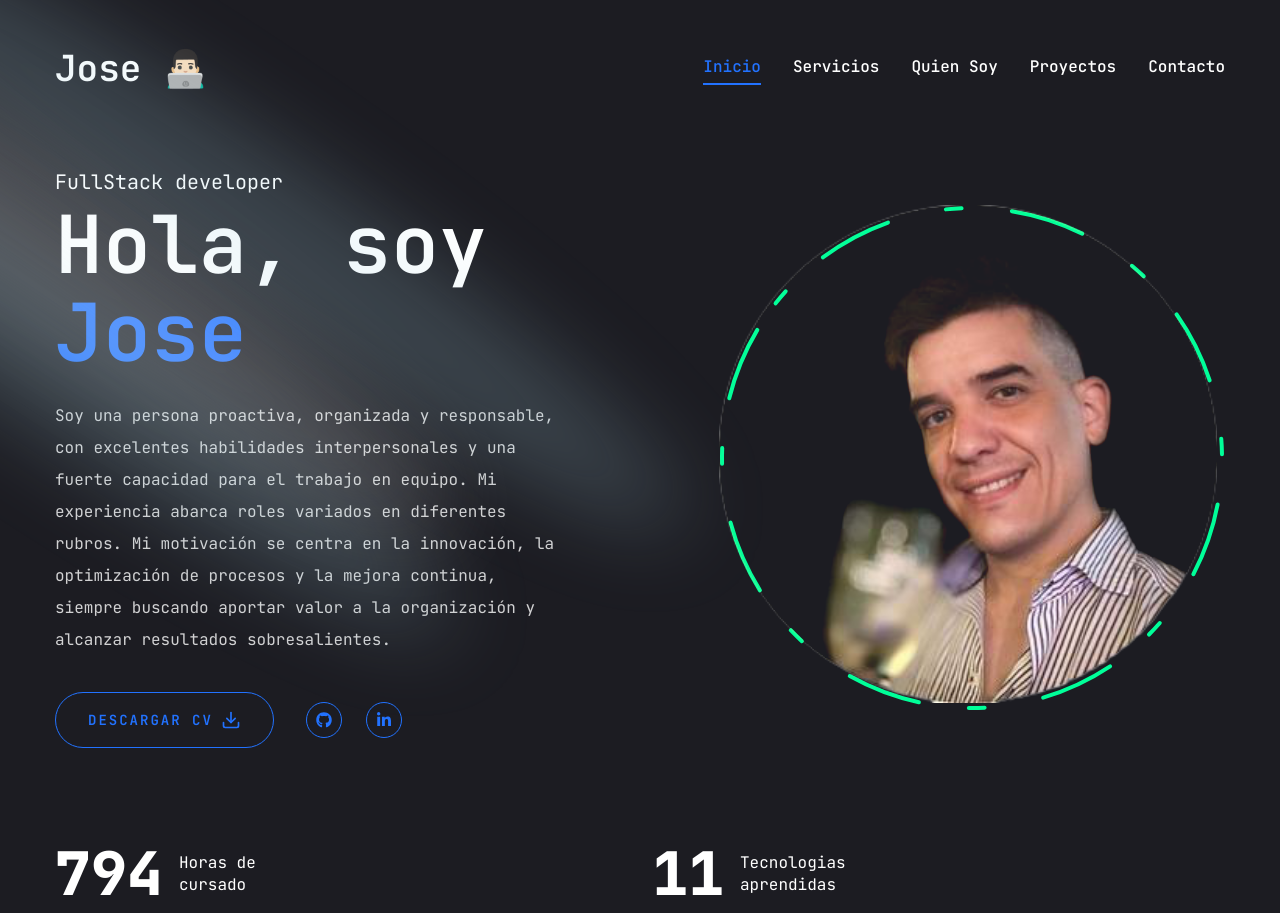
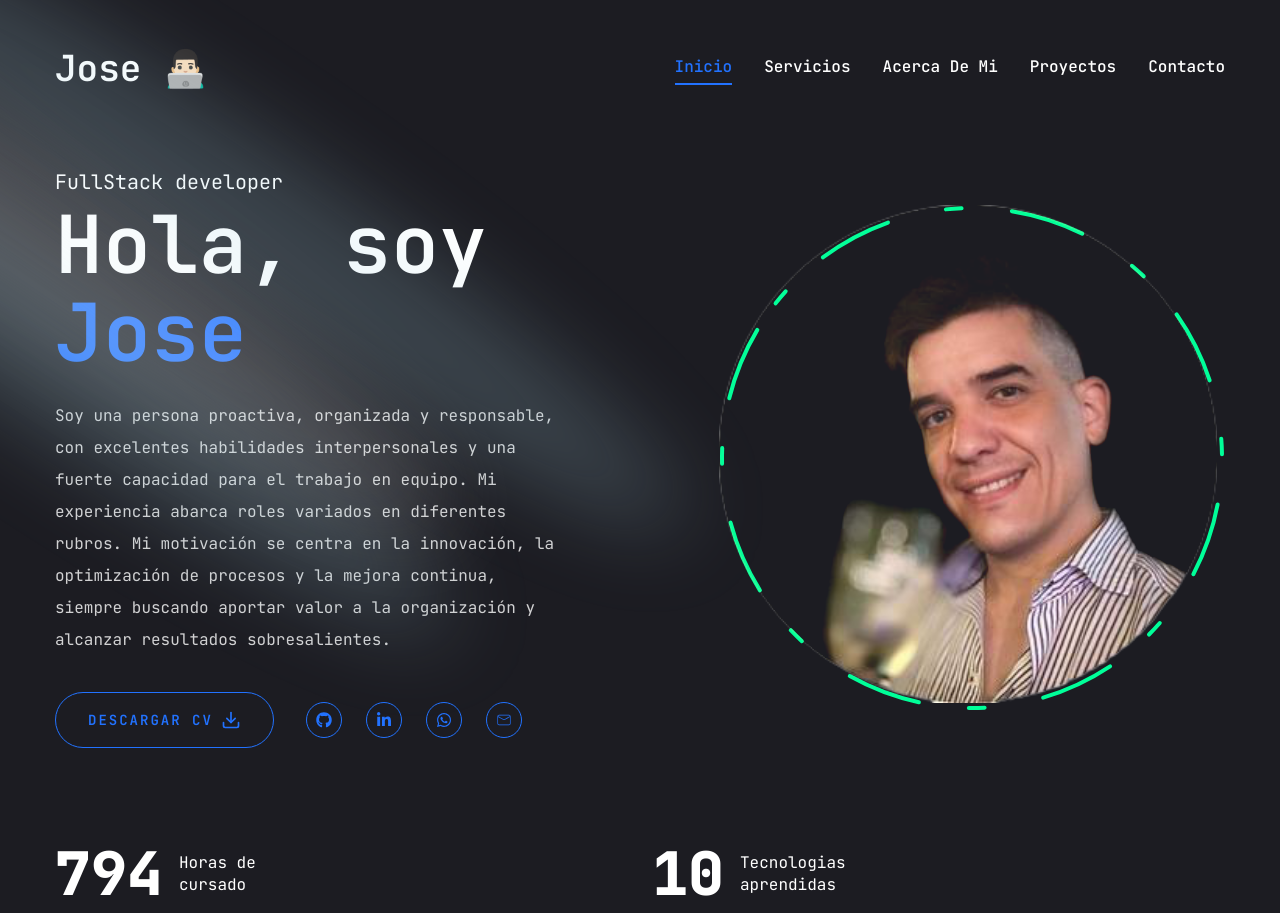
Before and after one commit to josecitoMoya/portfolio-mk1, a Next.js app: page / in a window 1280 px wide. Built offline with nearby package versions, Linux system fonts and the light colour scheme.

Commit message:
detalles

```diff
--- a/app/globals.css
+++ b/app/globals.css
@@ -84,6 +84,6 @@
     -webkit-text-stroke: 1px #ffffff;
   }
   .text-outline-hover {
-    -webkit-text-stroke: 1px #2272ff;
+    -webkit-text-stroke: 1px #75aadb;
   }
 }
--- a/components/Nav.jsx
+++ b/components/Nav.jsx
@@ -2,6 +2,7 @@
 
 import Home from "@/app/page";
 import { Londrina_Sketch } from "next/font/google";
+
 import Link from "next/link";
 import { usePathname } from "next/navigation";
 
@@ -15,7 +16,7 @@ const links = [
     path: "/services",
   },
   {
-    name: "Quien soy",
+    name: "Acerca de mi",
     path: "/resume",
   },
   {
--- a/components/Social.jsx
+++ b/components/Social.jsx
@@ -1,5 +1,7 @@
 import Link from "next/link";
-import { FaGithub, FaLinkedinIn, FaYoutube, FaTwitter } from "react-icons/fa";
+import { FaGithub, FaLinkedinIn, FaWhatsapp } from "react-icons/fa";
+
+import { CiMail } from "react-icons/ci";
 
 const socials = [
   {
@@ -9,6 +11,14 @@ const socials = [
   {
     icon: <FaLinkedinIn />,
     path: "https://www.linkedin.com/in/jbmoya/",
+  },
+  {
+    icon: <FaWhatsapp />,
+    path: "https://api.whatsapp.com/send?phone=543876109748&text=%C2%A1Hola!%20Vi%20tu%20portfolio%20y%20quisiera%20ponerme%20en%20contacto%20con%20vos.",
+  },
+  {
+    icon: <CiMail />,
+    path: "mailto:jose_moya@live.com.ar?subject=Hola,%20trabajemos%20juntos?",
   },
 ];
 
--- a/components/Stats.jsx
+++ b/components/Stats.jsx
@@ -8,7 +8,7 @@ const stats = [
     text: "Horas de cursado",
   },
   {
-    num: 11,
+    num: 10,
     text: "Tecnologias aprendidas",
   },
 ];
```
